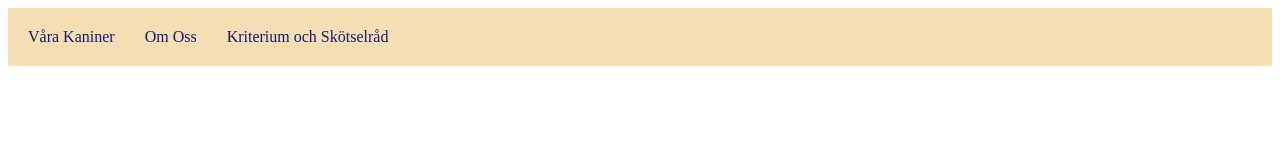
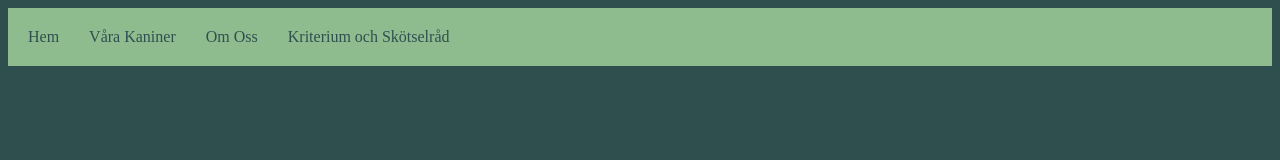
Before and after one commit to Neanos/linnea-winqvist-kaninadoption, a plain HTML site: page index.html in a window 1280 px wide. Drawn offline with Linux system fonts and the light colour scheme.

Commit message:
la till en länk

```diff
--- a/index.html
+++ b/index.html
@@ -10,6 +10,7 @@
 <body>
     <header>
         <nav>
+            <a href="index.html">Hem</a>
             <a href="kaniner.html">Våra Kaniner</a>
             <a href="organisation.html">Om Oss</a>
             <a href="krav.html">Kriterium och Skötselråd</a>
--- a/style.css
+++ b/style.css
@@ -1,9 +1,14 @@
+body{
+    background-color: darkslategrey;
+}
+
+
 header{
     padding: 20px;
     display: flex;
     justify-content: space-between;
     align-items: center;
-    background-color:wheat;
+    background-color:darkseagreen;
 }
 
 nav{
@@ -13,7 +18,7 @@ nav{
 
 nav a{
     text-decoration: none;
-    color:midnightblue
+    color:darkslategrey;
 }
 
 a:hover{
```
